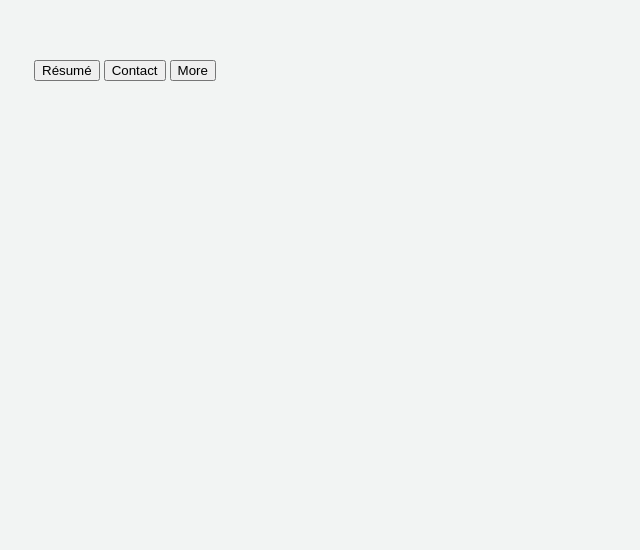
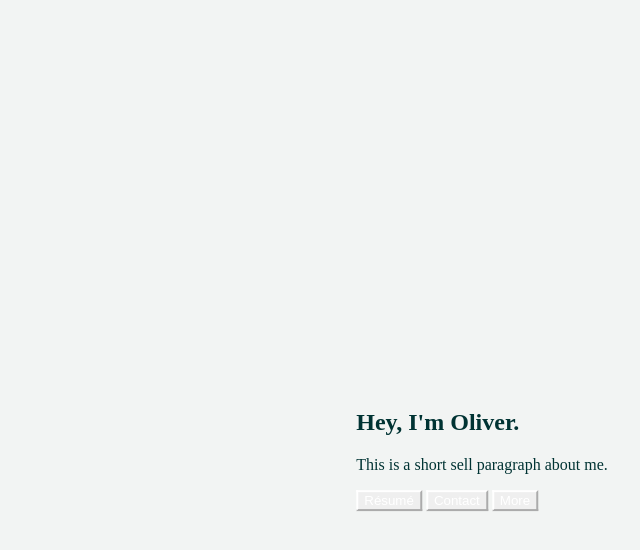
Before and after one commit to allofher/allofher.github.io, a Jekyll site: the page index.html, which Jekyll copies as it is, in a window 1280 px wide. Shown: the top 550 px of the page, without its empty margins (158-798 px from the left). Built offline with Jekyll 4.4.1, drawn with Linux system fonts in a browser that asks for light colours.

Commit message:
Update index.html

```diff
--- a/index.html
+++ b/index.html
@@ -2,11 +2,46 @@
 	<html>
 		<head>
 			<title>Oliver Oxton</title>
-			<link rel="stylesheet" type="text/css" href="/css/main.css">
+		<style>
+			body { background: #F2F4F3 }
+			/* ================================================================================================= */
+			/* Buttons */
+			/* ================================================================================================= */
+			.btn {
+ 				border: 2px solid black;
+				background-color: white;
+  				color: black;
+  				border-radius: 5px;
+  				padding: 14px 28px;
+  				font-size: 16px;
+  				cursor: pointer;
+			}
+
+			.mybtn {
+    				border-color: #FFFFFF;
+    				color: white;
+			}
+			/* ================================================================================================= */
+			/* Centering */
+			/* ================================================================================================= */
+			section {
+				background: #F2F4F3;
+				color: #003333;
+				position: absolute;
+				top: 50%;
+				left: 50%;
+				margin-right: -50%;
+				transform: translate(-50%, -50%)
+			}
+		</style>
 		</head>
-		<body>
+
+		<section>
+			<h1>Hey, I'm Oliver.</h1>
+			<p>This is a short sell paragraph about me.</p>
 			<button class="mybtn">Résumé</button>
 			<button class="mybtn">Contact</button>
 			<button class="mybtn">More</button>
-		</body>
+		</section>
+
 	</html>
```
